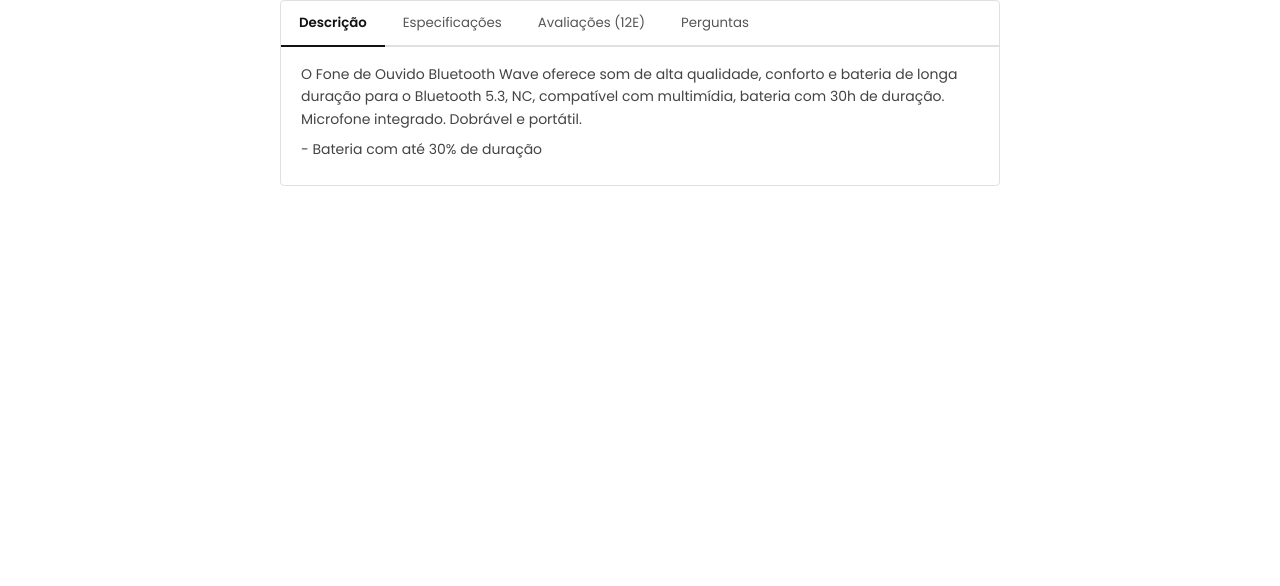
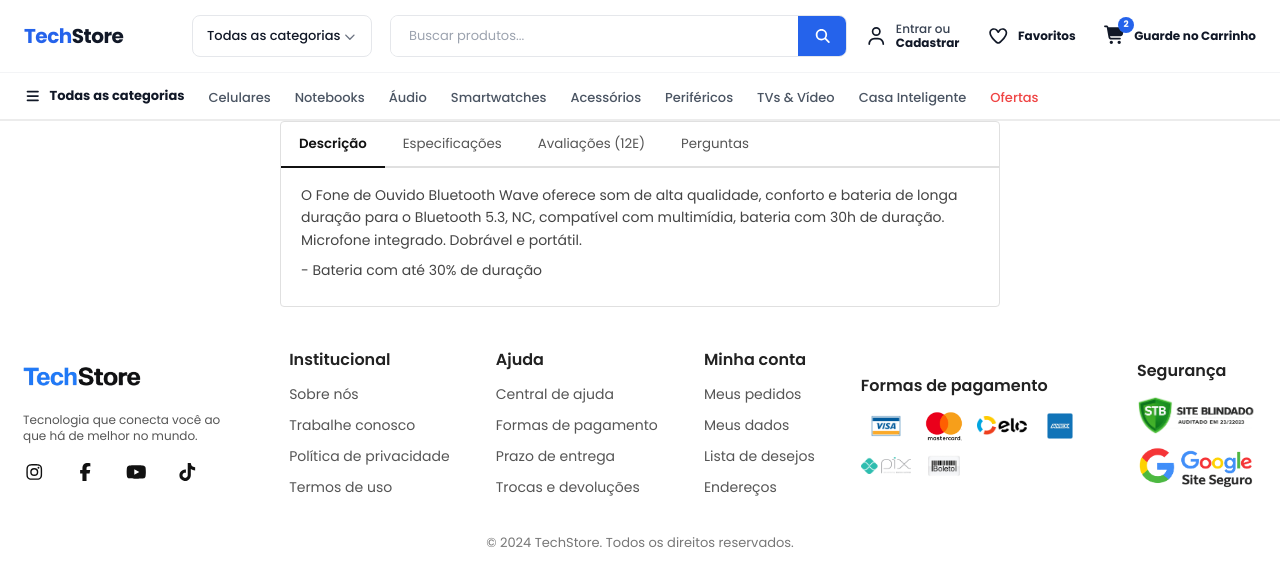
Before and after one commit to jeffdiego/Dripstore, a React (Vite) app: page /productdetails in a window 1280 px wide. Shown: the top 586 px of the page. Built offline with nearby package versions, Linux system fonts and the light colour scheme.

Commit message:
ajusteproductdetails

```diff
--- a/src/Pages/ProductDetails.jsx
+++ b/src/Pages/ProductDetails.jsx
@@ -1,9 +1,13 @@
+import Footer from "../Components/Footer/Footer"
+import Header from "../Components/Header/Header"
 import ProductDescription from "../Components/ProductDescription/ProductDescription"
 function ProductDetails() {
 
   return (
     <>
+      <Header></Header>
       <ProductDescription></ProductDescription>
+      <Footer></Footer>
     </>
   )
 }
```
Also changed, not shown: 1 other file (tests, documents, lock files or other folders).
